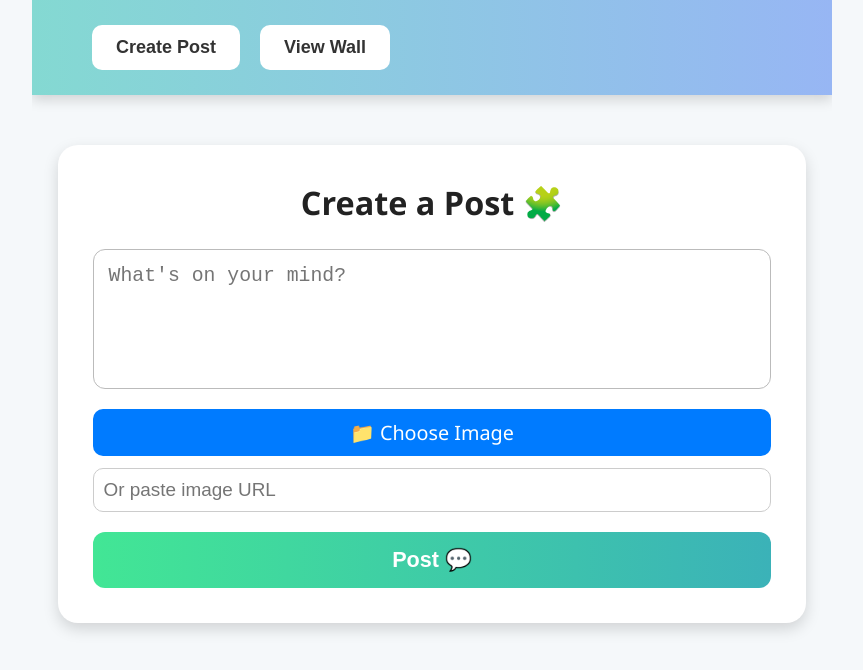
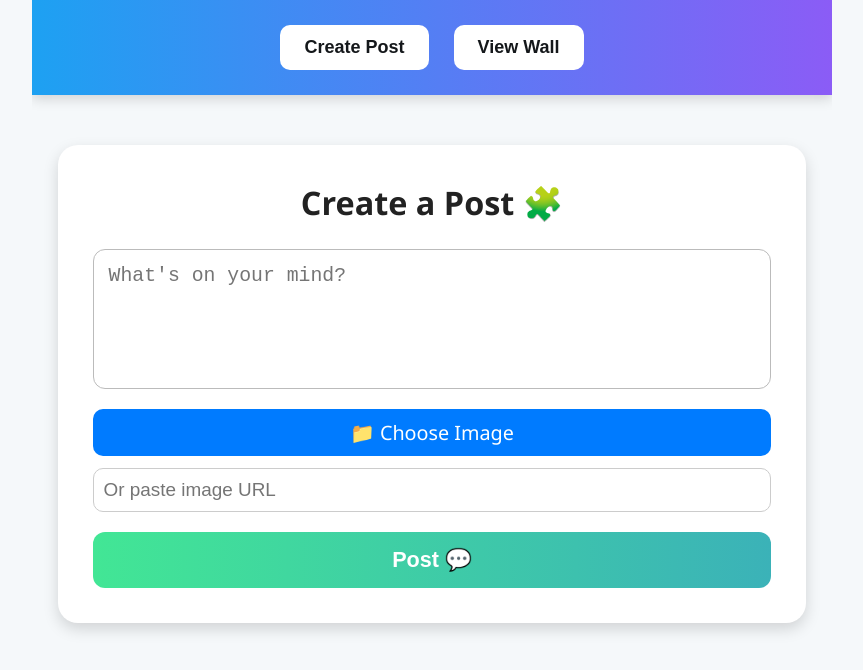
Before and after one commit to Hasitha-Kaluarachchi/Social-Media-Post-Builder-Feed-Prototype, a React (Vite) app: page / in a window 1280 px wide. Shown: the top 670 px of the page, without its empty margins (208-1071 px from the left). Built offline with nearby package versions, Linux system fonts and the light colour scheme.

Commit message:
update app css

```diff
--- a/src/App.css
+++ b/src/App.css
@@ -35,30 +35,23 @@ body {
 
 .header {
   width: 100%;
-  background: linear-gradient(90deg, #84d9d2, #97b6f4);
-  padding: 25px 60px;
+  background: var(--gradient);
+  padding: 25px 0;
   display: flex;
-  justify-content: space-between;
+  justify-content: center;
   align-items: center;
-  flex-wrap: wrap;
-  box-shadow: 0 5px 12px rgba(0, 0, 0, 0.15);
-}
-
-.header h1 {
-  font-size: 2rem;
-  color: #333;
+  box-shadow: 0 4px 12px rgba(0, 0, 0, 0.15);
 }
 
 .header nav {
   display: flex;
-  gap: 20px;
-  flex-wrap: wrap;
+  gap: 25px;
 }
 
 .header nav button {
-  background: #ffffff;
+  background: var(--card-bg);
+  color: var(--text-main);
   border: none;
-  color: #333;
   padding: 12px 24px;
   border-radius: 10px;
   font-weight: 600;
@@ -69,6 +62,7 @@ body {
 
 .header nav button:hover {
   background: #e5f3ff;
+  transform: scale(1.05);
 }
 
 /* Main content */
```
